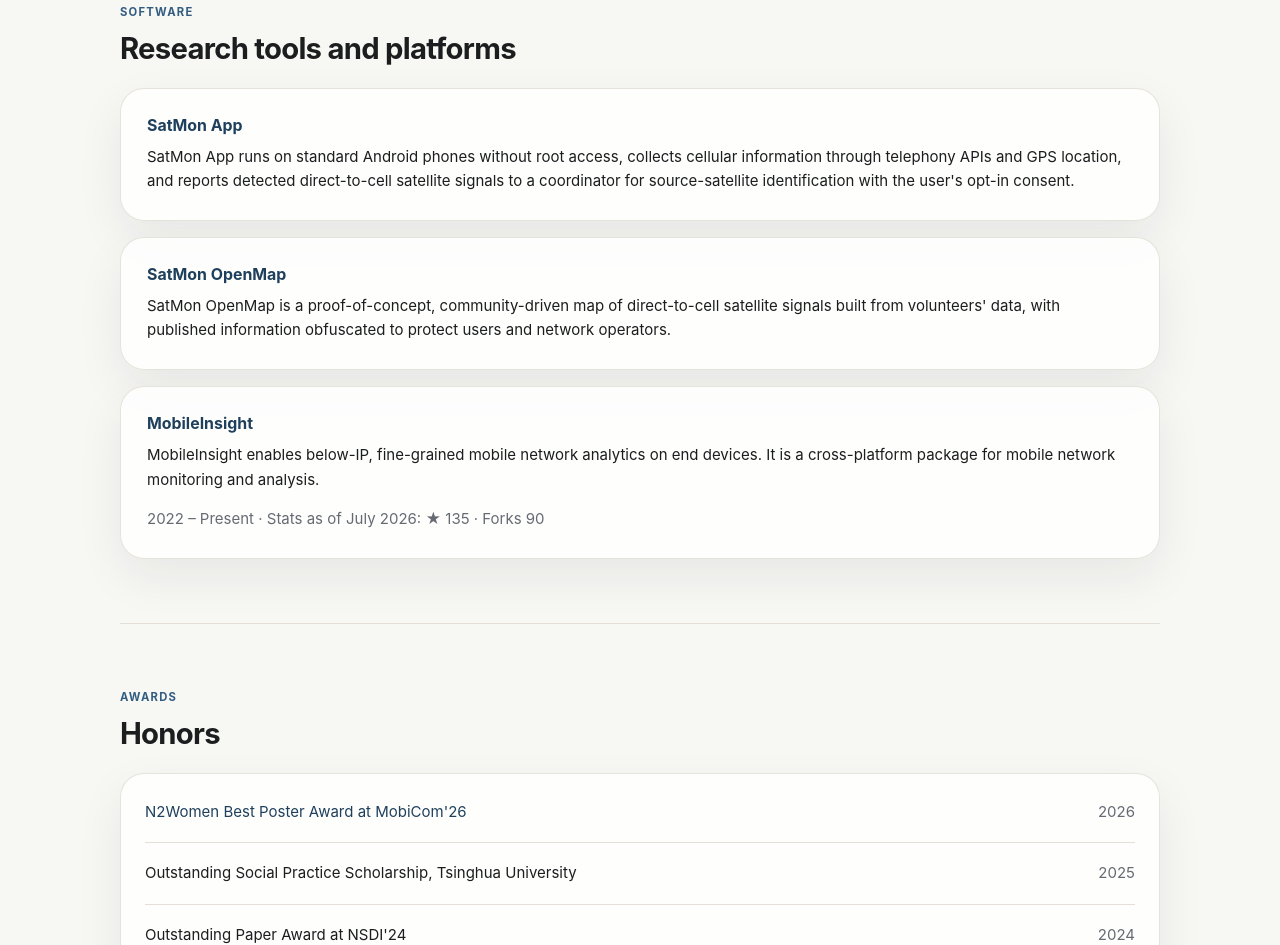
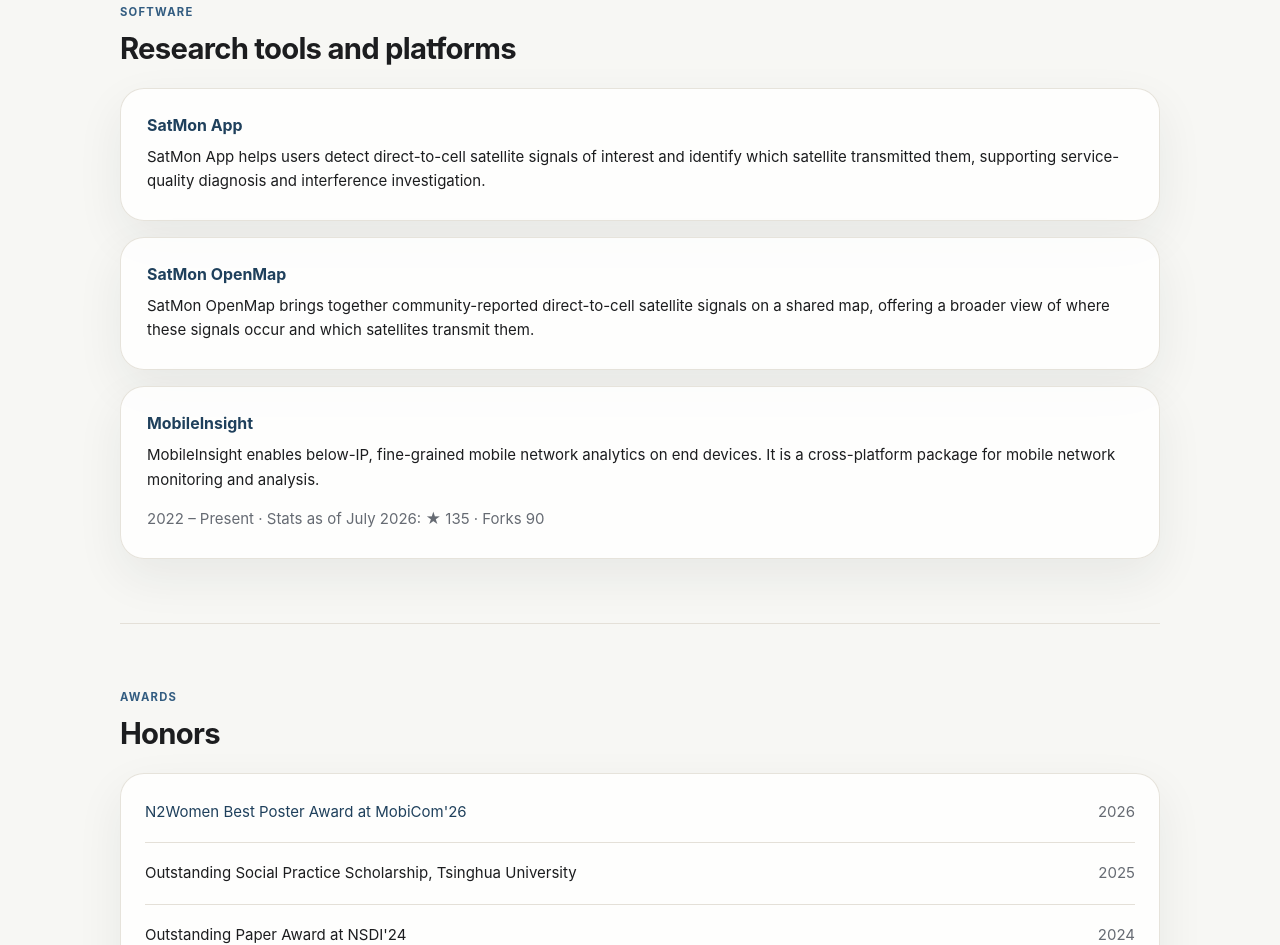
Before and after one commit to Jingyi-Lan/Jingyi-Lan.github.io, a plain HTML site: page index.html in a window 1280 px wide. Shown: the part 2536-3481 px from the top of the page. Drawn offline with Linux system fonts and the light colour scheme.

Commit message:
Describe SatMon tools by function and impact

```diff
--- a/index.html
+++ b/index.html
@@ -183,11 +183,11 @@
       <div class="software-list">
         <div class="content-card">
           <h3><a href="https://www.apkpure.com/satmon/com.satmon.app">SatMon App</a></h3>
-          <p>SatMon App runs on standard Android phones without root access, collects cellular information through telephony APIs and GPS location, and reports detected direct-to-cell satellite signals to a coordinator for source-satellite identification with the user's opt-in consent.</p>
+          <p>SatMon App helps users detect direct-to-cell satellite signals of interest and identify which satellite transmitted them, supporting service-quality diagnosis and interference investigation.</p>
         </div>
         <div class="content-card">
           <h3><a href="https://www.satmon-dtc.com/">SatMon OpenMap</a></h3>
-          <p>SatMon OpenMap is a proof-of-concept, community-driven map of direct-to-cell satellite signals built from volunteers' data, with published information obfuscated to protect users and network operators.</p>
+          <p>SatMon OpenMap brings together community-reported direct-to-cell satellite signals on a shared map, offering a broader view of where these signals occur and which satellites transmit them.</p>
         </div>
         <div class="content-card">
           <h3><a href="http://www.mobileinsight.net">MobileInsight</a></h3>
```
